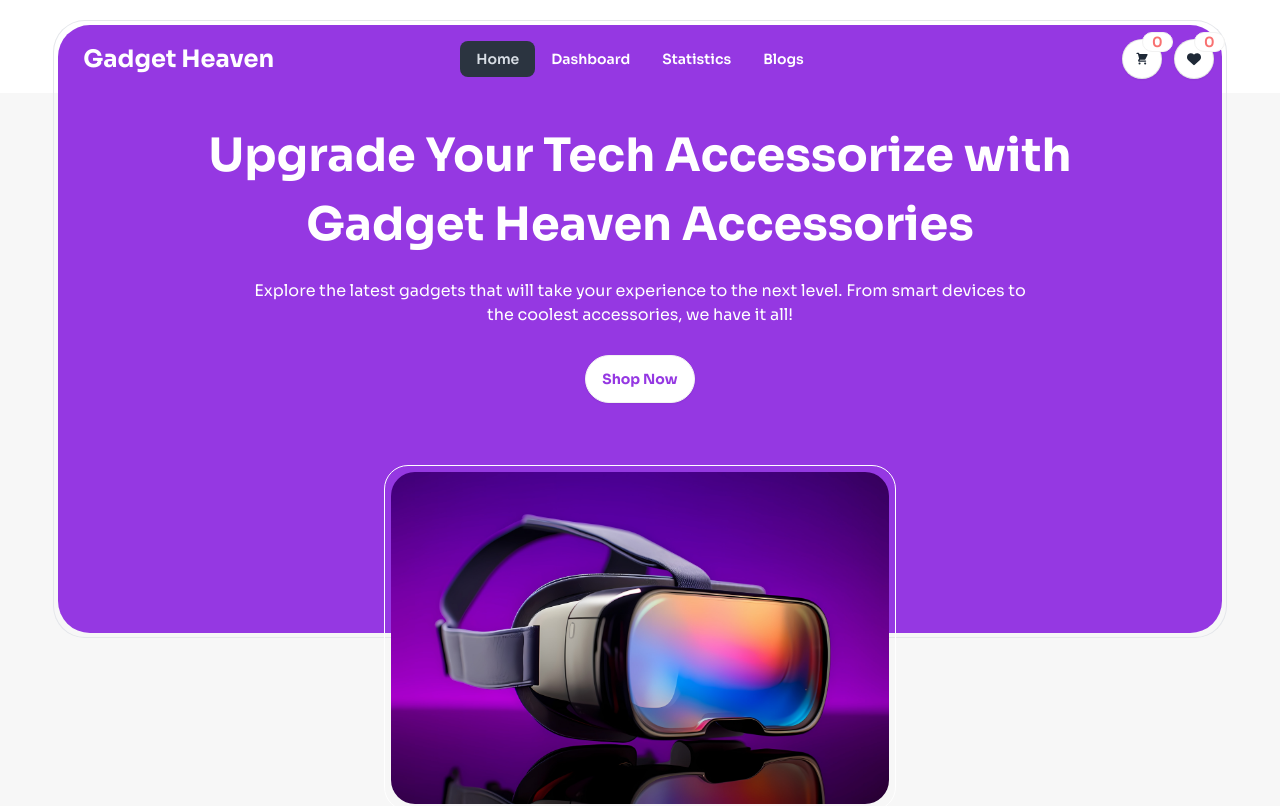
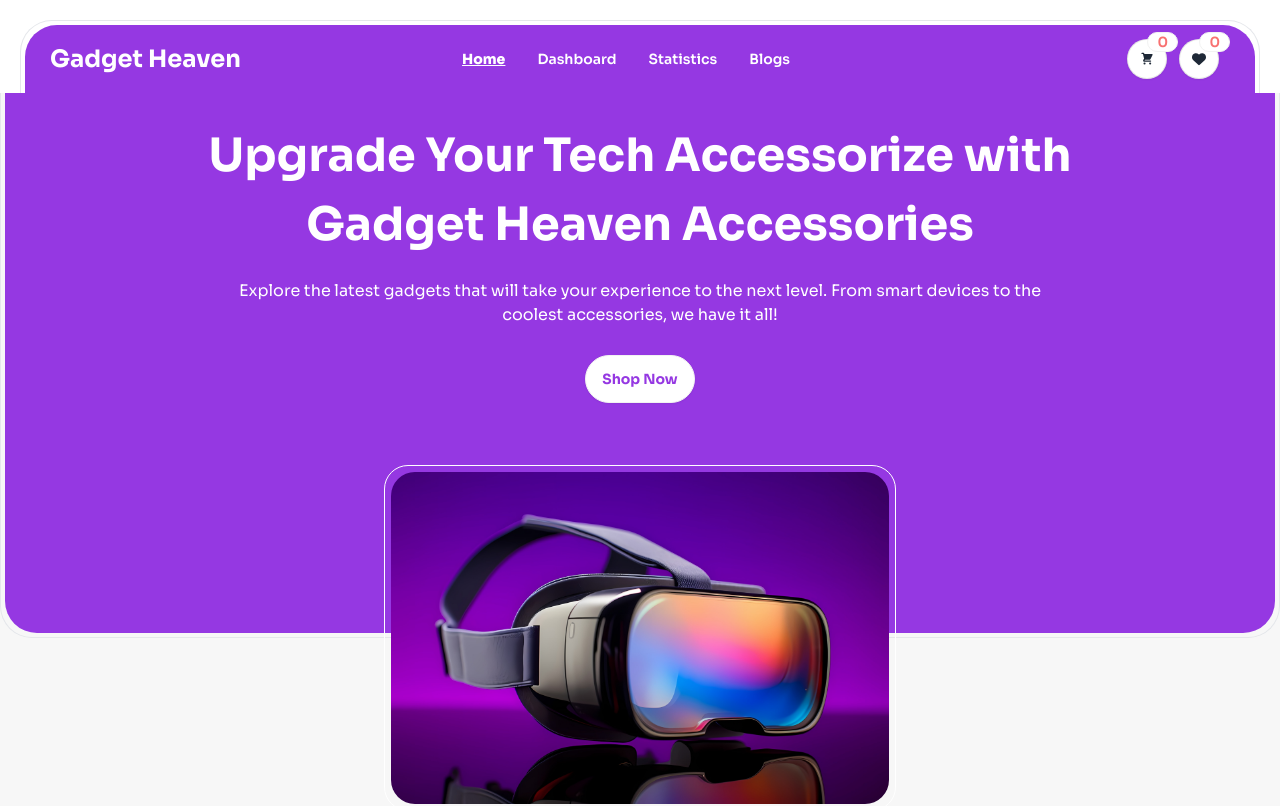
Before and after one commit to programming-hero-web-course-4/b10a8-gadget-heaven-syedmehedi34, a React (Vite) app: page / in a window 1280 px wide. Shown: the top 806 px of the page. Built offline with nearby package versions, Linux system fonts and the light colour scheme.

Commit message:
navbar design compelte

```diff
--- a/src/components/Hero.jsx
+++ b/src/components/Hero.jsx
@@ -3,7 +3,7 @@
 const Hero = () => {
   return (
     <div className="relative mb-64">
-      <div className="w-11/12 mx-auto px-1 pb-1 border border-t-0 rounded-b-[32px]">
+      <div className="mx-5 mx-auto px-1 pb-1 border border-t-0 rounded-b-[32px]">
         <div className="bg-primary h-full rounded-b-[32px]">
           <h1 className="text-[46px] font-bold text-center text-white w-3/4 mx-auto pt-7">
             Upgrade Your Tech Accessorize with Gadget Heaven Accessories
--- a/src/components/Navbar.jsx
+++ b/src/components/Navbar.jsx
@@ -19,10 +19,16 @@
 
   // console.log(cart.length);
   //
+
   const navItems = (
     <>
       <li>
-        <NavLink to="/">Home</NavLink>
+        <NavLink
+          className={({ isActive }) => (isActive ? "active" : "")}
+          to="/"
+        >
+          Home
+        </NavLink>
       </li>
       <li>
         <NavLink to="/dashboard">Dashboard</NavLink>
@@ -35,19 +41,57 @@
       </li>
     </>
   );
+  const categoryPaths = new Set([
+    "/",
+    "/category/All",
+    "/category/Laptop",
+    "/category/Phone",
+    "/category/Accessories",
+    "/category/Smartwatch",
+  ]);
+  const isCategoryPage = (path) => categoryPaths.has(path);
 
   const location = useLocation();
 
   return (
     <div>
+      <style>
+        {`
+          .active {
+
+            ${
+              isCategoryPage(location.pathname)
+                ? "color: white !important;"
+                : "color: #9538E2 !important;"
+            }
+            font-weight: 800 !important;
+
+            ${
+              isCategoryPage(location.pathname)
+                ? "background-color: inherit !important;"
+                : "background-color: inherit !important;"
+            }
+              ${
+                isCategoryPage(location.pathname)
+                  ? "text-decoration: underline; !important"
+                  : ""
+              }
+
+        `}
+      </style>
+
       <div
-        className={` w-11/12 mx-auto ${
-          location.pathname == "/" ? "border border-b-0 mt-5" : ""
-        }  border-b-0 px-1 pt-1  rounded-t-[32px]`}
+        className={` ${
+          isCategoryPage(location.pathname)
+            ? "border border-b-0 mt-5 mx-5 "
+            : "w-11/12 mx-auto"
+        } border-b-0 px-1 pt-1 rounded-t-[32px]`}
       >
         <div
-          className={`navbar   ${
-            location.pathname == "/" ? "bg-primary rounded-t-[32px]" : ""
+          className={`navbar  ${
+            isCategoryPage(location.pathname)
+              ? "bg-primary rounded-t-[32px]"
+              : ""
           }`}
         >
           <div className="navbar-start">
@@ -75,7 +119,9 @@
               <ul
                 tabIndex={0}
                 className={`menu menu-sm dropdown-content rounded-box z-[1] mt-3 w-52 p-2 shadow  font-semibold ${
-                  location.pathname == "/" ? "text-white" : "text-titleOB70"
+                  isCategoryPage(location.pathname)
+                    ? "text-white"
+                    : "text-titleOB70"
                 }`}
               >
                 {navItems}
@@ -84,7 +130,9 @@
             <Link
               to="/"
               className={`btn btn-ghost text-2xl font-bold  hover:bg-inherit ${
-                location.pathname == "/" ? "text-white" : "text-titleOB"
+                isCategoryPage(location.pathname)
+                  ? "text-white"
+                  : "text-titleOB"
               }`}
             >
               Gadget Heaven
@@ -92,12 +140,18 @@
           </div>
           <div
             className={`navbar-center hidden lg:flex font-semibold ${
-              location.pathname == "/" ? "text-white" : "text-titleOB70"
+              isCategoryPage(location.pathname)
+                ? "text-white"
+                : "text-titleOB70"
             }`}
           >
             <ul className="menu menu-horizontal px-1">{navItems}</ul>
           </div>
-          <div className="navbar-end gap-3">
+          <div
+            className={`navbar-end gap-3 ${
+              isCategoryPage(location.pathname) ? "mr-7" : ""
+            }`}
+          >
             {/* cart nav  */}
             <div className="relative btn btn-circle border border-[#0B0B0B1A] bg-white min-h-4 h-10 w-10">
               <p>
--- a/src/routes/Routes.jsx
+++ b/src/routes/Routes.jsx
@@ -34,15 +34,6 @@
         ],
       },
       {
-        path: "/statistics",
-        loader: () => fetch("../products.json"),
-        element: <Statistics></Statistics>,
-      },
-      {
-        path: "/blogs",
-        element: <Blogs></Blogs>,
-      },
-      {
         path: "/dashboard",
         element: <Dashboard></Dashboard>,
         children: [
@@ -61,6 +52,16 @@
         ],
       },
       {
+        path: "/statistics",
+        loader: () => fetch("../products.json"),
+        element: <Statistics></Statistics>,
+      },
+      {
+        path: "/blogs",
+        element: <Blogs></Blogs>,
+      },
+
+      {
         path: "/product/:productId",
         loader: () => fetch("/products.json"),
         element: <ProductDetails></ProductDetails>,
```
